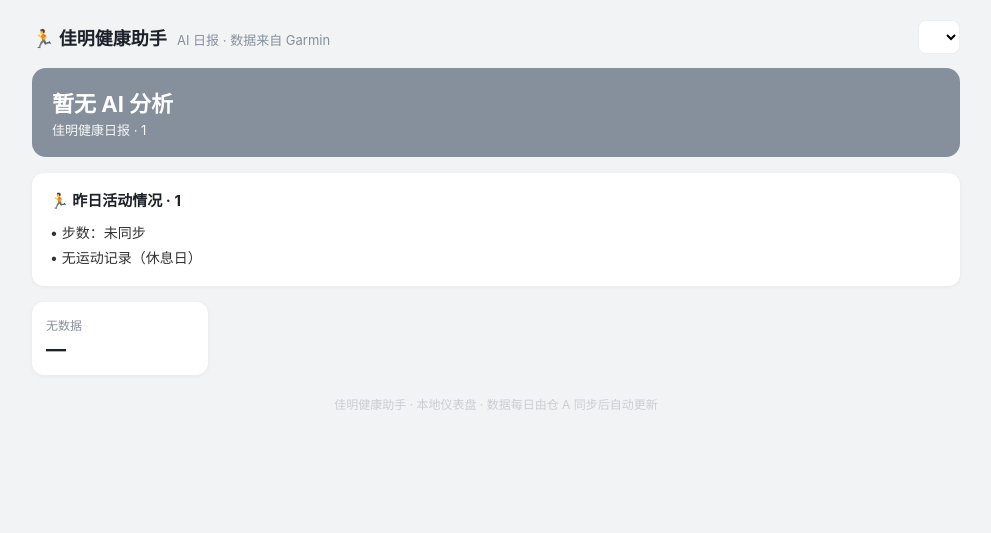
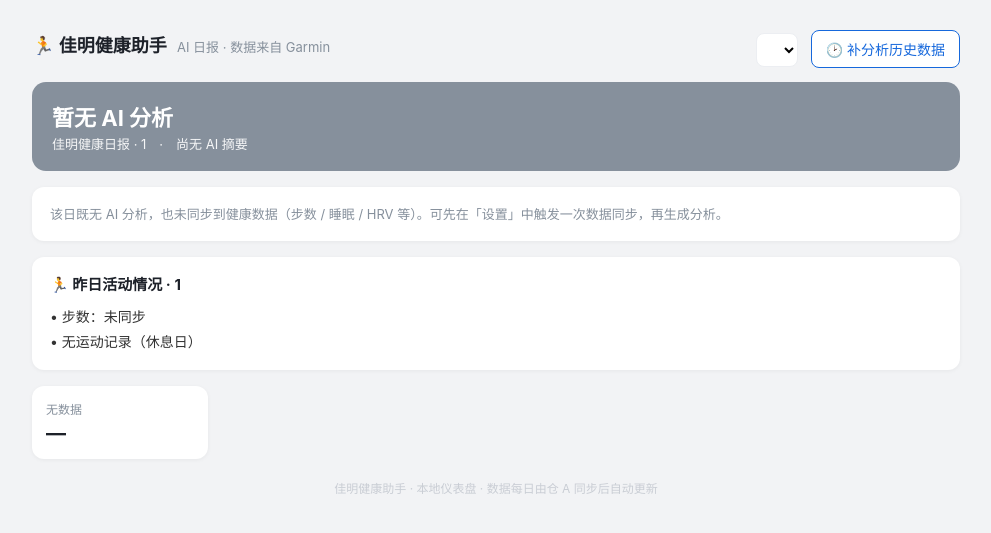
Before and after one commit to lxqds/garmin-health-assistant, a Flask app: page /day/1 in a window 1280 px wide. Shown: the top 533 px of the page, without its empty margins (144-1135 px from the left). Run offline with Flask 3, Linux system fonts and the light colour scheme; lists and menus that the app fills with data are empty.

Commit message:
feat: 无AI分析日灰显可点+历史批量AI分析按钮
- 周条区分 has_ai/has_health：有健康数据但无AI的日灰显虚线框+「无AI」标签，仍可点击
- 无AI日详情页展示基础健康数据(来自Garmin)并提示「尚无AI摘要」+「生成AI分析」按钮
- 新增 /api/analyze/<date> 单日补分析、/api/analyze-history + /api/analyze-status 后台批量补分析历史(进度轮询)
- ai_analyze.analyze 增加 plan_base_date，历史分析按目标日而非今天渲染训练计划

```diff
--- a/dashboard/app.py
+++ b/dashboard/app.py
@@ -24,9 +24,10 @@ import os
 import sys
 import json
 import datetime
+import threading
 from pathlib import Path
 
-from flask import Flask, render_template, redirect, url_for, send_from_directory
+from flask import Flask, render_template, redirect, url_for, send_from_directory, request, jsonify
 from pathlib import Path as _Path
 
 BASE = Path(__file__).resolve().parent.parent
@@ -88,6 +89,40 @@ def available_days() -> list:
     return sorted(days, reverse=True)
 
 
+def all_health_dates() -> list:
+    """仓 A 健康记录里所有有数据的日期（用于历史补分析）。"""
+    try:
+        recs = json.loads(HEALTH_JSON.read_text(encoding="utf-8"))
+    except Exception:
+        return []
+    return sorted(d for d, v in recs.items() if v)
+
+
+def basic_metrics(date: str) -> list:
+    """无 AI 日报时，从仓 A 健康记录里取基础指标兜底展示。
+    返回 [{name, value, interpret}]，与 ai.status_metrics 结构一致。"""
+    rec = _rec(date)
+    if not rec:
+        return []
+    pairs = [
+        ("HRV", rec.get("hrv_avg"), "ms"),
+        ("睡眠时长", (round((rec.get("sleep_seconds") or 0) / 3600, 1)
+                      if rec.get("sleep_seconds") else None), "小时"),
+        ("睡眠分", rec.get("sleep_score"), "分"),
+        ("静息心率", rec.get("resting_hr"), "bpm"),
+        ("身体电量峰值", rec.get("body_battery_high"), ""),
+        ("压力", rec.get("avg_stress"), ""),
+        ("训练准备度", rec.get("training_readiness_score"), ""),
+        ("步数", rec.get("steps"), "步"),
+    ]
+    out = []
+    for name, val, unit in pairs:
+        if val is None:
+            continue
+        out.append({"name": name, "value": f"{val}{unit}", "interpret": ""})
+    return out
+
+
 def _rec(d: str) -> dict:
     """取仓 A 健康记录（容错）。"""
     try:
@@ -120,7 +155,8 @@ def _metric(d: str, ai: dict | None, snap: dict | None, key_ai: str, key_snap: s
 
 def build_week_strip(date: str, all_days: list, window: int = 5) -> list:
     """以 date 为中心，前后各 (window-1)/2 天，共 window 天；不足则向两端补齐。
-    返回 [{date, weekday, hrv, sleep_h, rhr, bb, steps, color, is_today}]"""
+    返回 [{date, weekday, hrv, sleep_h, rhr, bb, steps, color, is_today,
+           has_ai(有AI分析), has_health(有健康数据), has_data(=has_ai, 兼容)}]"""
     import datetime as _dt
     try:
         center = _dt.date.fromisoformat(date)
@@ -128,8 +164,8 @@ def build_week_strip(date: str, all_days: list, window: int = 5) -> list:
         return []
 
     half = (window - 1) // 2
-    days_set = set(all_days)
-    # 候选：以 center 为中心 + window 天，按可用的（all_days）过滤
+    ai_days = set(all_days)          # 有 AI 分析的日期
+    health_days = set(all_health_dates())  # 有健康数据的日期
     candidates = []
     for offset in range(-half, half + 1):
         d = (center + _dt.timedelta(days=offset)).isoformat()
@@ -150,8 +186,8 @@ def build_week_strip(date: str, all_days: list, window: int = 5) -> list:
         bb = g("body_battery_high", "body_battery_high", "body_battery_high")
         steps = g("steps", "steps", "steps")
 
-        # 颜色：基于该日 AI 报告的 overall_status / status_color
-        color = "#1668dc"
+        # 颜色：基于该日 AI 报告的 overall_status / status_color；无 AI 则用灰蓝
+        color = "#86909c"
         if ai:
             color = COLOR_MAP.get(ai.get("status_color", ""), "#1668dc")
 
@@ -165,9 +201,13 @@ def build_week_strip(date: str, all_days: list, window: int = 5) -> list:
         except Exception:
             weekday = ""
 
+        has_ai = d in ai_days
+        has_health = (d in health_days) or bool(rec)
         strip.append({
             "date": d,
-            "has_data": d in days_set,
+            "has_ai": has_ai,
+            "has_health": has_health,
+            "has_data": has_ai,  # 兼容旧模板引用
             "is_today": is_today,
             "weekday": weekday,
             "md": d[5:],  # MM-DD
@@ -216,6 +256,8 @@ def day(date: str):
     all_days = available_days()
     activity_date = ai.get("activity_date") if ai else None
     week_strip = build_week_strip(date, all_days)
+    has_health = bool(_rec(date)) or (date in set(all_health_dates()))
+    basics = basic_metrics(date) if not ai else []
     return render_template(
         "day.html",
         date=date,
@@ -225,6 +267,8 @@ def day(date: str):
         trend=trend,
         all_days=all_days,
         week_strip=week_strip,
+        has_health=has_health,
+        basic_metrics=basics,
         color_map=COLOR_MAP,
         status_emoji=STATUS_EMOJI,
     )
@@ -238,6 +282,69 @@ def need_data():
     )
 
 
+# ---------------------------------------------------------------- 历史 AI 分析（后台任务 + 进度）
+_history_job = {"running": False, "total": 0, "done": 0, "last": "", "errors": 0}
+_history_lock = threading.Lock()
+
+
+def _run_history(dates: list):
+    """逐日补生成 AI 分析（后台线程）。"""
+    global _history_job
+    try:
+        from ai.ai_analyze import analyze
+    except Exception as e:
+        with _history_lock:
+            _history_job["running"] = False
+            _history_job["errors"] = len(dates)
+        return
+    for d in dates:
+        try:
+            # 历史日：计划基准日=目标日，避免把今天的训练错当历史日计划；已存在也重算拿真实 AI
+            analyze(d, force=True, plan_base_date=d)
+        except Exception:
+            with _history_lock:
+                _history_job["errors"] += 1
+        with _history_lock:
+            _history_job["done"] += 1
+            _history_job["last"] = d
+    with _history_lock:
+        _history_job["running"] = False
+
+
+@app.route("/api/analyze/<date>", methods=["POST"])
+def api_analyze_date(date: str):
+    """为指定日期补生成（或重算）AI 分析。"""
+    try:
+        from ai.ai_analyze import analyze
+        result = analyze(date, force=True, plan_base_date=date)
+        return jsonify({"ok": True, "date": date, "engine": result.get("engine"), "message": "已生成"})
+    except Exception as e:
+        return jsonify({"ok": False, "error": str(e)}), 500
+
+
+@app.route("/api/analyze-history", methods=["POST"])
+def api_analyze_history():
+    """批量补分析所有「有健康数据但无 AI 分析」的日期（后台线程执行）。"""
+    global _history_job
+    with _history_lock:
+        if _history_job["running"]:
+            return jsonify({"ok": False, "busy": True, "message": "历史分析正在进行中"})
+    # 有健康数据 且 尚无 AI 日报的日期
+    dates = [d for d in all_health_dates() if not load_ai(d)]
+    with _history_lock:
+        _history_job = {"running": True, "total": len(dates), "done": 0, "last": "", "errors": 0}
+    t = threading.Thread(target=_run_history, args=(dates,), daemon=True)
+    t.start()
+    return jsonify({"ok": True, "total": len(dates)})
+
+
+@app.route("/api/analyze-status")
+def api_analyze_status():
+    """轮询历史分析进度。"""
+    with _history_lock:
+        return jsonify(dict(_history_job))
+
+
 if __name__ == "__main__":
     host = os.getenv("DASH_HOST", "127.0.0.1")
     port = int(os.getenv("DASH_PORT", "8000"))
--- a/dashboard/templates/day.html
+++ b/dashboard/templates/day.html
@@ -31,6 +31,18 @@
   .day-card .row { display:flex; justify-content:space-around; font-size:11px; color:var(--sub); }
   .day-card .row .v { color:var(--txt); font-weight:600; font-size:13px; display:block; }
   .day-card .row .v.weak { color:#bbb; font-weight:400; }
+  .day-card.noai { border-style:dashed; opacity:.6; filter:grayscale(.65); }
+  .day-card.noai:hover { opacity:1; filter:none; box-shadow:0 3px 10px rgba(0,0,0,.08); }
+  .day-card.noai .dt b { color:var(--sub); }
+  .noai-tag { display:inline-block; margin-top:6px; font-size:10px; line-height:1; color:#fff;
+              background:#c9cdd4; border-radius:6px; padding:2px 6px; }
+  .btn { padding:8px 14px; border:none; border-radius:8px; background:var(--accent); color:#fff;
+         font-size:14px; cursor:pointer; margin-top:10px; }
+  .btn:hover { filter:brightness(1.06); }
+  .btn:disabled { opacity:.6; cursor:default; }
+  .btn.ghost { background:#fff; color:var(--accent); border:1px solid var(--accent); }
+  .hist-progress { margin-bottom:12px; font-size:13px; color:var(--accent); background:#eaf2ff;
+                   border-radius:8px; padding:8px 12px; }
   .banner { border-radius:14px; padding:18px 20px; color:#fff; margin-bottom:16px; }
   .banner .st { font-size:22px; font-weight:700; }
   .banner .dt { opacity:.92; font-size:13px; margin-top:2px; }
@@ -65,14 +77,17 @@
         <option value="{{ d }}" {% if d==date %}selected{% endif %}>{{ d }}</option>
         {% endfor %}
       </select>
+      <button type="button" class="btn ghost" id="btn-history" style="margin-left:8px">🕑 补分析历史数据</button>
     </form>
   </div>
+
+  <div id="hist-progress" class="hist-progress" style="display:none"></div>
 
   {# 5 天数据横排：以当前日期为中心 #}
   {% if week_strip %}
   <div class="week-strip">
     {% for d in week_strip %}
-    <a class="day-card {{ 'cur' if d.is_today else '' }} {{ 'empty' if not d.has_data else '' }}"
+    <a class="day-card {{ 'cur' if d.is_today else '' }} {{ 'noai' if (d.has_health and not d.has_ai) else '' }} {{ 'empty' if (not d.has_health and not d.has_ai) else '' }}"
        href="/day/{{ d.date }}" title="{{ d.date }} · 周{{ d.weekday }}">
       <div class="dt"><b>{{ d.md }}</b>周{{ d.weekday }}</div>
       <div class="bar" style="background:{{ d.color }}"></div>
@@ -90,6 +105,7 @@
           <div>电量</div>
         </div>
       </div>
+      {% if d.has_health and not d.has_ai %}<span class="noai-tag">无AI</span>{% endif %}
     </a>
     {% endfor %}
   </div>
@@ -108,8 +124,32 @@
   {% else %}
   <div class="banner" style="background:#86909c">
     <div class="st">暂无 AI 分析</div>
-    <div class="dt">佳明健康日报 · {{ date }}</div>
+    <div class="dt">佳明健康日报 · {{ date }}　·　尚无 AI 摘要</div>
   </div>
+  {% if has_health %}
+  {# 无 AI 但仍展示基础健康数据（来自 Garmin 健康记录） #}
+  <div class="card">
+    <h3>📊 基础健康数据（来自 Garmin）</h3>
+    <div class="grid">
+      {% for m in basic_metrics %}
+      <div class="metric">
+        <div class="n">{{ m.name }}</div>
+        <div class="v">{{ m.value }}</div>
+        <div class="i">{{ m.interpret or '' }}</div>
+      </div>
+      {% endfor %}
+    </div>
+  </div>
+  <div class="card">
+    <h3>💡 AI 建议</h3>
+    <div class="advice empty">⚠️ 该日尚无 AI 摘要。点击下方按钮，使用 AI（DeepSeek）补生成当日健康分析与训练建议。</div>
+    <button type="button" class="btn" data-analyze="{{ date }}">🤖 为这一天生成 AI 分析</button>
+  </div>
+  {% else %}
+  <div class="card">
+    <div class="advice empty">该日既无 AI 分析，也未同步到健康数据（步数 / 睡眠 / HRV 等）。可先在「设置」中触发一次数据同步，再生成分析。</div>
+  </div>
+  {% endif %}
   {% endif %}
 
   {# 1) 昨日活动情况 #}
@@ -166,6 +206,14 @@
         <div class="n">{{ m.raw }}</div>
         <div class="v">{% if m.value is not none %}{{ m.value }}{{ m.unit }}{% else %}—{% endif %}</div>
         <div class="i"></div>
+      </div>
+      {% endfor %}
+    {% elif basic_metrics %}
+      {% for m in basic_metrics %}
+      <div class="metric">
+        <div class="n">{{ m.name }}</div>
+        <div class="v">{{ m.value }}</div>
+        <div class="i">{{ m.interpret or '' }}</div>
       </div>
       {% endfor %}
     {% else %}
@@ -260,6 +308,54 @@
   });
   window.addEventListener('resize', function(){ chart.resize(); });
 </script>
+<script>
+  // 单日生成 AI 分析
+  function genAi(date, btn){
+    if (btn){ btn.disabled = true; var old = btn.textContent; btn.textContent = '分析中…'; }
+    fetch('/api/analyze/' + date, {method:'POST'})
+      .then(function(r){ return r.json(); })
+      .then(function(j){
+        if (j.ok){ location.reload(); }
+        else { alert('生成失败：' + (j.error || '')); if (btn){ btn.disabled = false; btn.textContent = old; } }
+      })
+      .catch(function(e){ alert('请求失败：' + e); if (btn){ btn.disabled = false; btn.textContent = old; } });
+  }
+  document.querySelectorAll('[data-analyze]').forEach(function(b){
+    b.addEventListener('click', function(){ genAi(b.getAttribute('data-analyze'), b); });
+  });
+
+  // 历史批量补分析（后台线程 + 进度轮询）
+  var histTimer = null;
+  function pollHist(btn, prog){
+    fetch('/api/analyze-status')
+      .then(function(r){ return r.json(); })
+      .then(function(j){
+        if (j.running){
+          prog.textContent = '分析中… ' + j.done + ' / ' + j.total
+            + (j.last ? ('（' + j.last + '）') : '')
+            + (j.errors ? ('，失败 ' + j.errors) : '');
+          histTimer = setTimeout(function(){ pollHist(btn, prog); }, 1500);
+        } else {
+          prog.textContent = '✅ 完成：共 ' + j.total + ' 天，成功 ' + (j.total - (j.errors || 0))
+            + (j.errors ? ('，失败 ' + j.errors) : '') + '。页面即将刷新…';
+          setTimeout(function(){ location.reload(); }, 1200);
+        }
+      })
+      .catch(function(e){ prog.textContent = '状态查询失败：' + e; btn.disabled = false; });
+  }
+  document.getElementById('btn-history').addEventListener('click', function(){
+    var btn = this, prog = document.getElementById('hist-progress');
+    btn.disabled = true; btn.textContent = '排队中…';
+    prog.style.display = 'block'; prog.textContent = '正在启动历史分析…';
+    fetch('/api/analyze-history', {method:'POST'})
+      .then(function(r){ return r.json(); })
+      .then(function(j){
+        if (!j.ok){ prog.textContent = '⚠️ ' + (j.message || '无法启动'); btn.disabled = false; btn.textContent = '🕑 补分析历史数据'; return; }
+        pollHist(btn, prog);
+      })
+      .catch(function(e){ prog.textContent = '请求失败：' + e; btn.disabled = false; });
+  });
+</script>
 {% endif %}
 </body>
 </html>
```
Also changed, not shown: ai/ai_analyze.py (+6 -5 lines).
